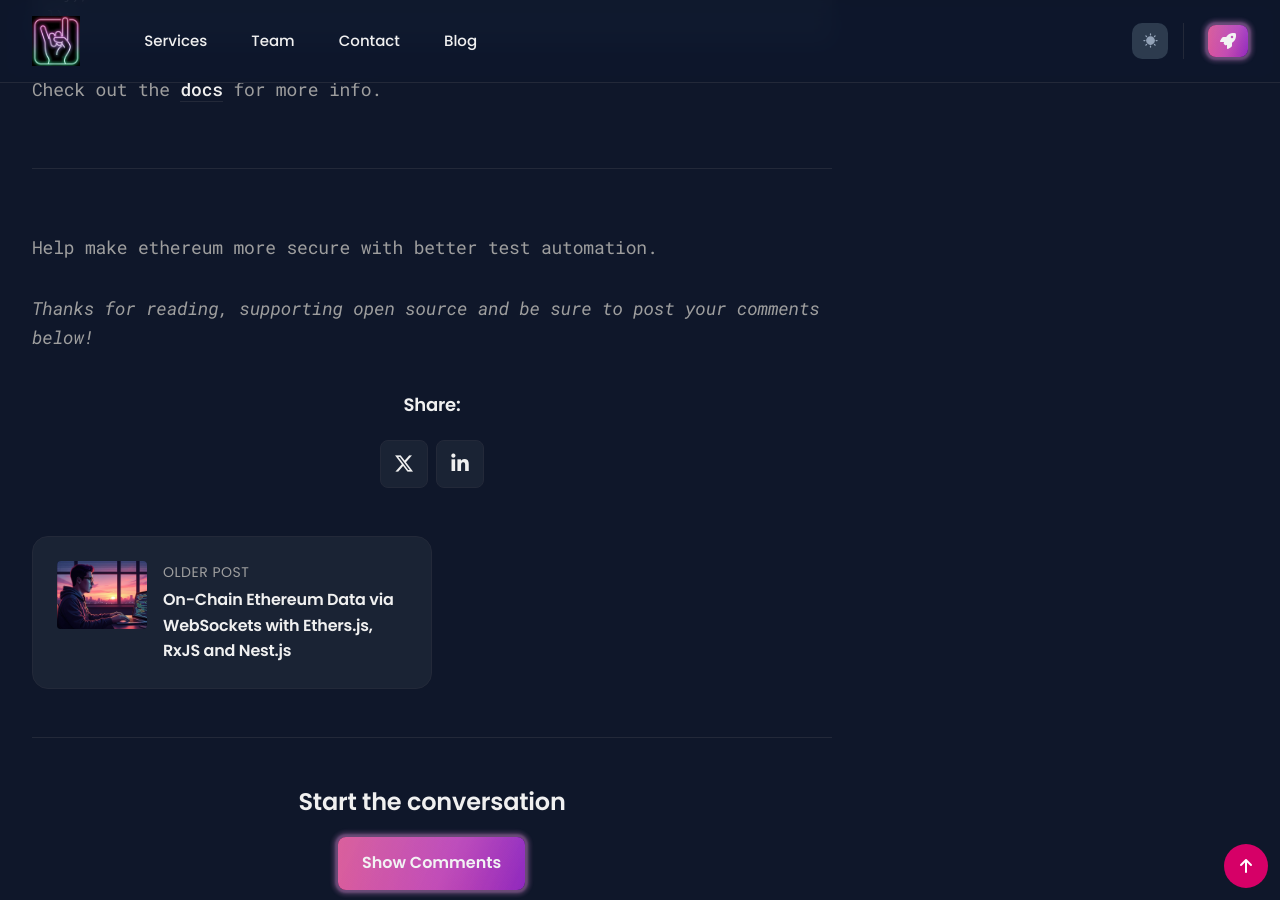
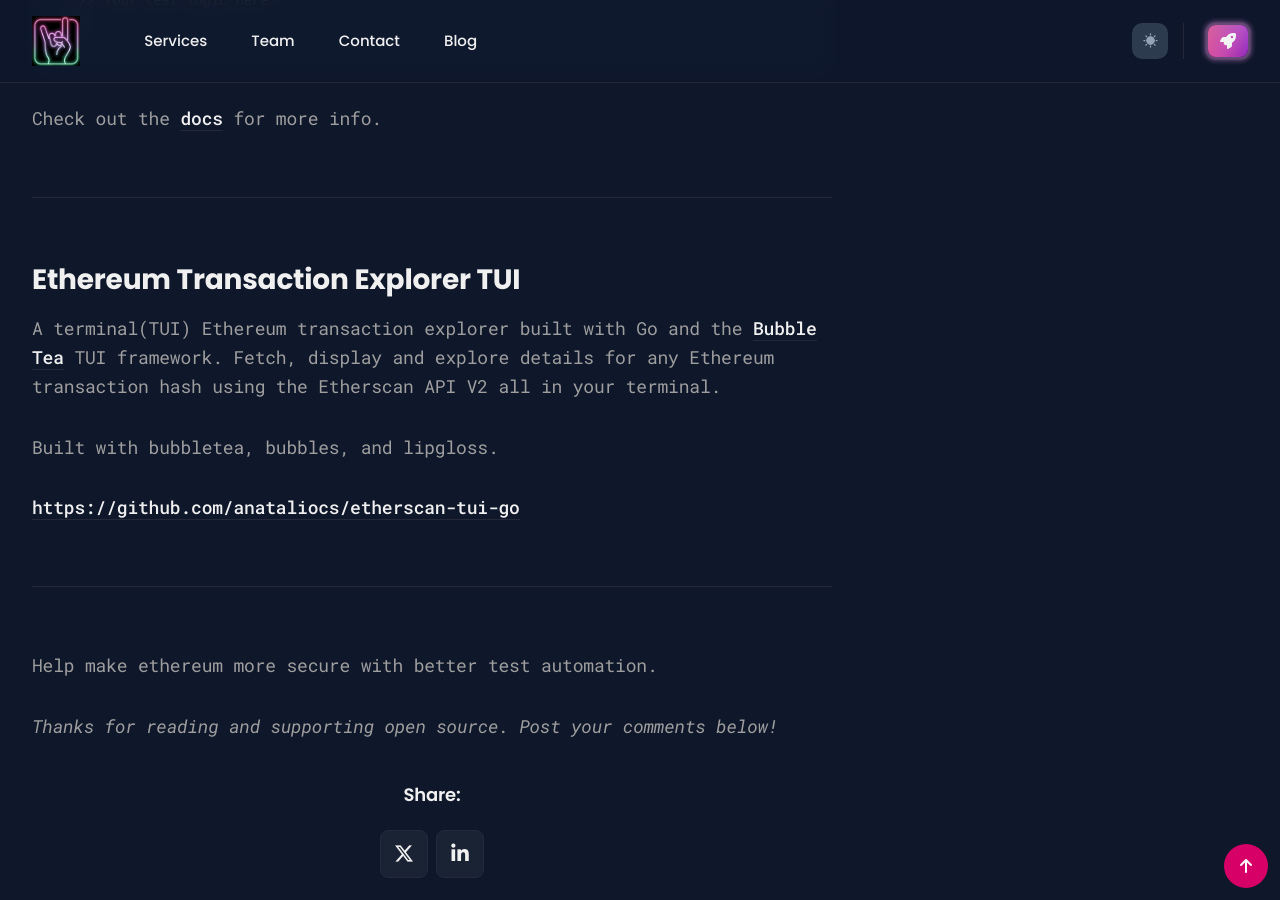
Before and after one commit to hella-web3/hella-site-base, a Jekyll site: the page built from _posts/2026-05-13-web3-ethereum-open-source.md, in a window 1280 px wide and 900 px high, scrolled down 3655 px. Built offline with Jekyll 4.4.1, drawn with Linux system fonts in a browser that asks for light colours; comment, search, counter and statistics services are not loaded; some of the changed text lies outside the part shown.

Commit message:
Add ethereum TUI to oss article

```diff
--- a/_posts/2026-05-13-web3-ethereum-open-source.md
+++ b/_posts/2026-05-13-web3-ethereum-open-source.md
@@ -18,6 +18,7 @@
 
 - [Foundry Anvil Testcontainers Nodejs](https://www.npmjs.com/package/@hellaweb3/foundryanvil-testcontainers-nodejs)
 - [Wiremock Testcontainers Nodejs](https://www.npmjs.com/package/@hellaweb3/wiremock-testcontainers-nodejs)
+- [Ethereum Transaction Explorer TUI](https://github.com/anataliocs/etherscan-tui-go)
 
 ----
 
@@ -109,6 +110,17 @@
 
 ----
 
+## Ethereum Transaction Explorer TUI
+
+A terminal(TUI) Ethereum transaction explorer built with Go and the [Bubble Tea](https://github.com/charmbracelet/bubbletea) TUI framework. Fetch,
+display and explore details for any Ethereum transaction hash using the Etherscan API V2 all in your terminal.
+
+Built with bubbletea, bubbles, and lipgloss.
+
+[https://github.com/anataliocs/etherscan-tui-go](https://github.com/anataliocs/etherscan-tui-go)
+
+----
+
 Help make ethereum more secure with better test automation.
 
-_Thanks for reading, supporting open source and be sure to post your comments below!_
+_Thanks for reading and supporting open source. Post your comments below!_
```
